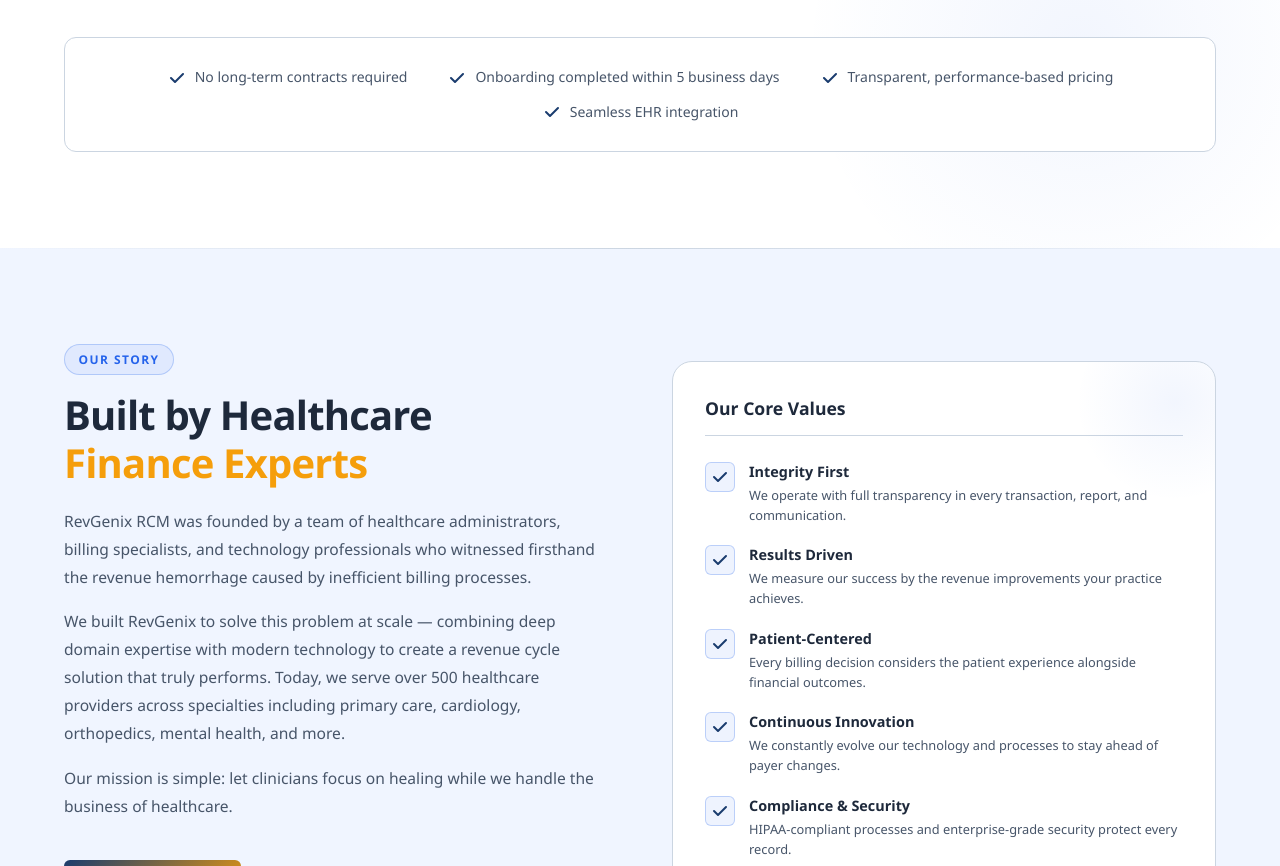
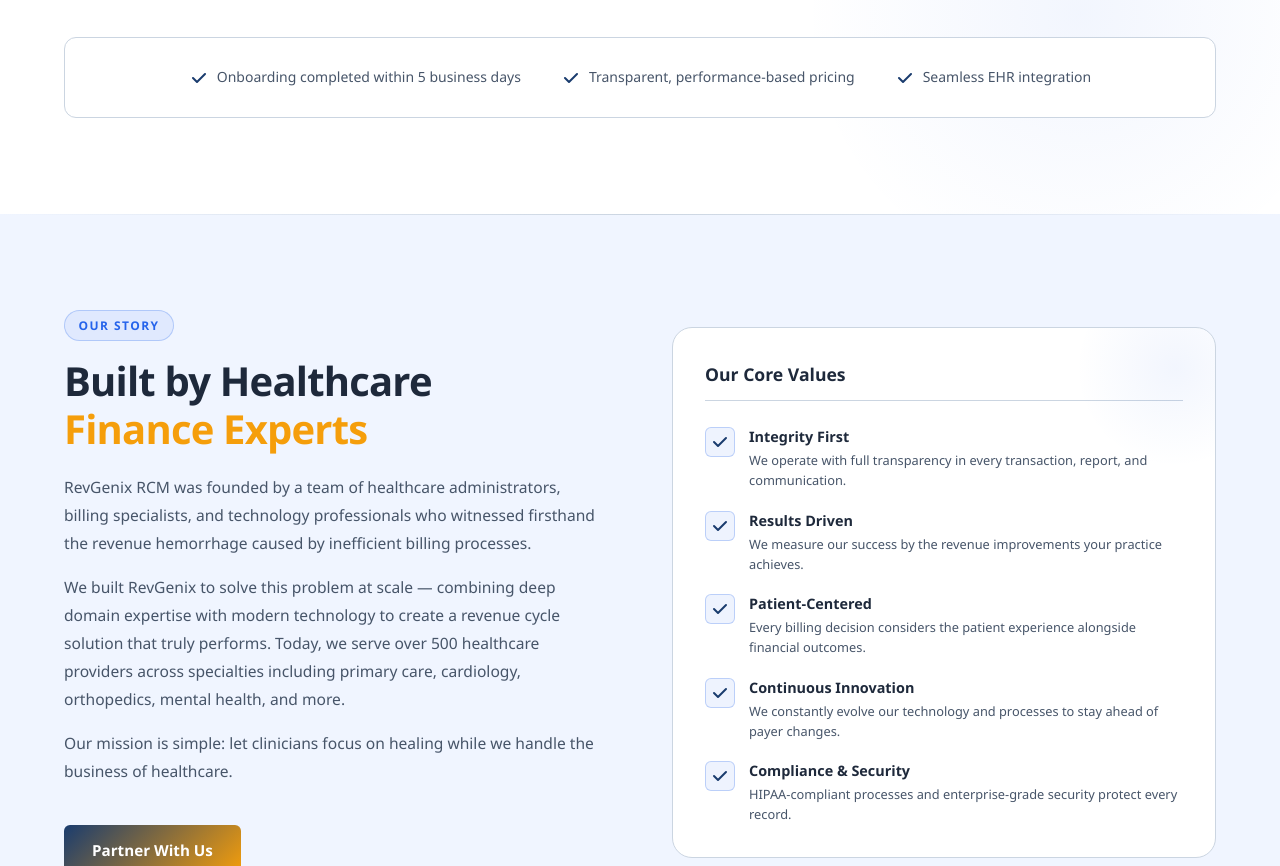
Before and after one commit to sridharanrajendran-spec/RevgenixRCM, a plain HTML site: page index.html in a window 1280 px wide. Shown: the part 2466-3332 px from the top of the page. Drawn offline with Linux system fonts and the light colour scheme.

Commit message:
Update index.html

```diff
--- a/index.html
+++ b/index.html
@@ -264,11 +264,7 @@
         </div>
 
         <div class="why-bottom fade-in">
-          <div class="why-bottom-item">
-            <svg width="20" height="20" viewBox="0 0 20 20" fill="none" aria-hidden="true"><path d="M4 10L8 14L16 6" stroke="#1A3C6E" stroke-width="2" stroke-linecap="round" stroke-linejoin="round"/></svg>
-            <span>No long-term contracts required</span>
-          </div>
-          <div class="why-bottom-item">
+            <div class="why-bottom-item">
             <svg width="20" height="20" viewBox="0 0 20 20" fill="none" aria-hidden="true"><path d="M4 10L8 14L16 6" stroke="#1A3C6E" stroke-width="2" stroke-linecap="round" stroke-linejoin="round"/></svg>
             <span>Onboarding completed within 5 business days</span>
           </div>
```
